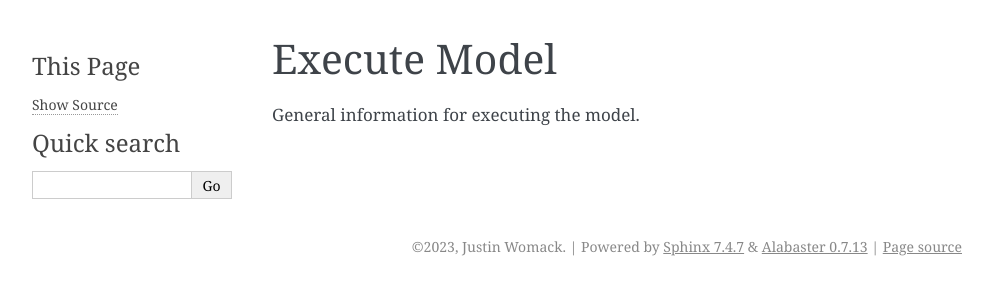
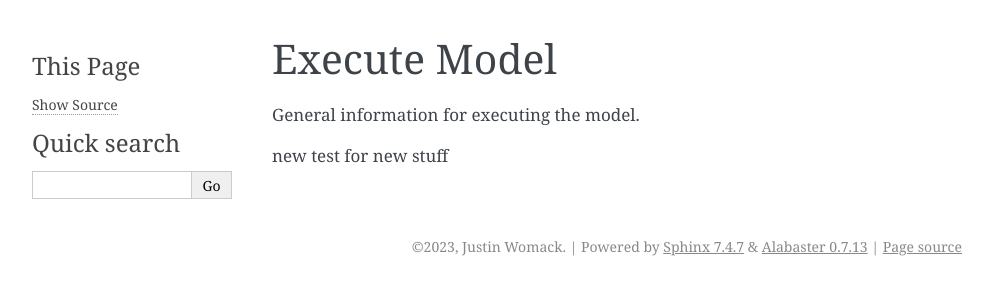
Before and after one commit to Jwomack7512-bio/BobTheBuilder, a Sphinx documentation site: the page built from docs/pages/ExecuteModel.rst, in a window 1280 px wide. Shown: the top 300 px of the page, without its empty margins (148-1141 px from the left). Built offline with Sphinx 7.4.7, drawn with Linux system fonts in a browser that asks for light colours.

Commit message:
docs:test

```diff
--- a/docs/pages/ExecuteModel.rst
+++ b/docs/pages/ExecuteModel.rst
@@ -3,3 +3,5 @@ Execute Model
 ============================
 
 General information for executing the model.
+
+new test for new stuff
```
